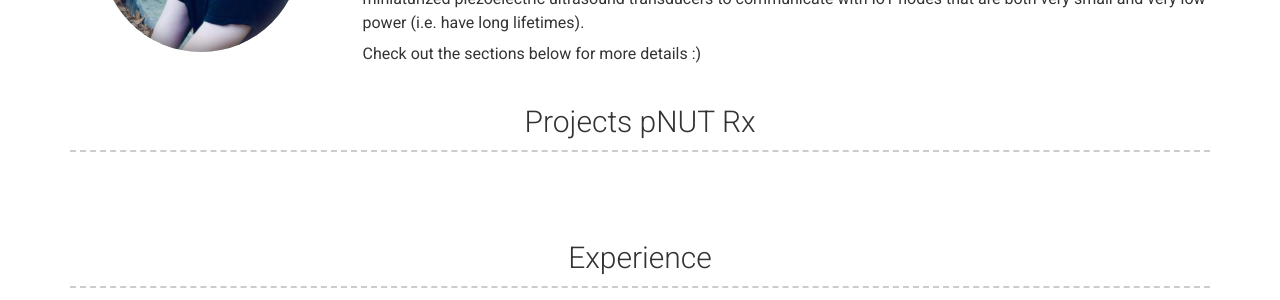
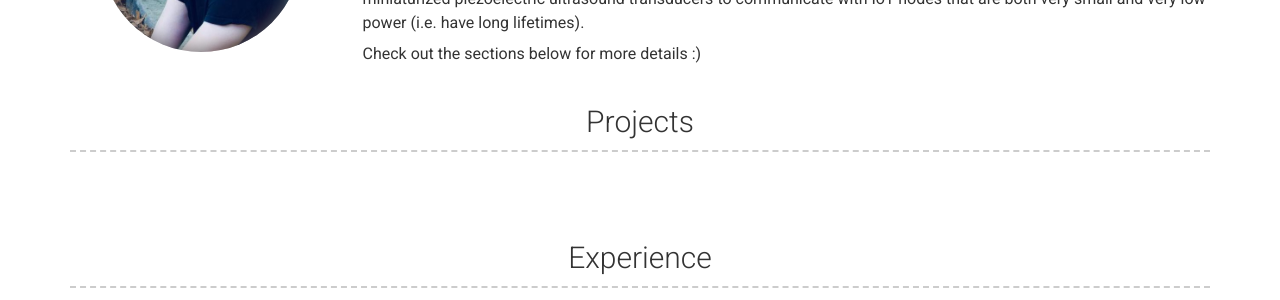
Before and after one commit to simeonipietro/pietrosimeoni.com, a Jekyll site: the page built from index.md, in a window 1280 px wide. Shown: the part 427-727 px from the top of the page. Built offline with Jekyll 4.4.1, drawn with Linux system fonts in a browser that asks for light colours; nearby versions of some CDN libraries.

Commit message:
Update _config.yml

```diff
--- a/_config.yml
+++ b/_config.yml
@@ -70,7 +70,7 @@ about_content: | # this will include new lines to allow paragraphs
 #    - Imagesssss
 
 # Projects Section
-projects_title: Projects pNUT Rx
+projects_title:
 
 # Experience Section
 # experience_title: Experience #(Use this to override about experience section title)
```
